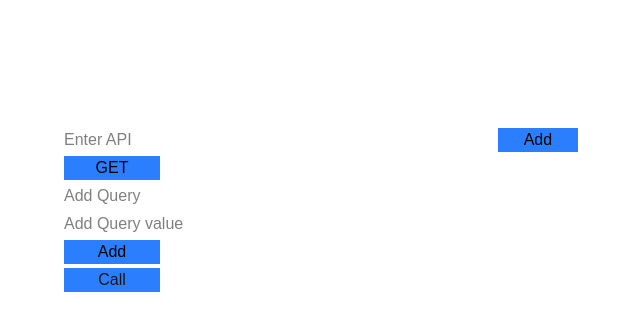
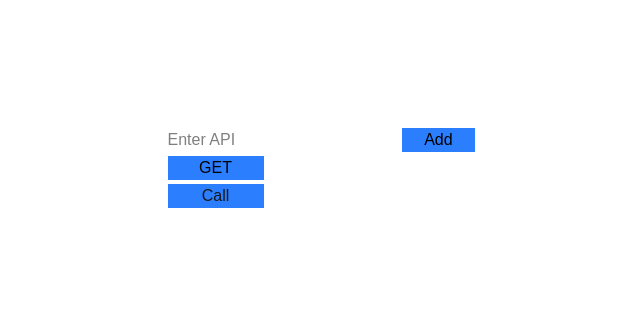
Before and after one commit to jowens1/my-app, a Next.js app: page / in a window 1280 px wide. Shown: the top 330 px of the page, without its empty margins (319-959 px from the left). Built offline with nearby package versions, Linux system fonts and the light colour scheme.

Commit message:
started moving get controls to child component

```diff
--- /dev/null
+++ b/app/api-tool/components/get.tsx
@@ -0,0 +1,32 @@
+"use client";
+
+type Props = {
+  onChange: (key: string | number, value: string | number) => void;
+  getQueryKey: string | number;
+  getQueryValue: string | number;
+};
+
+export const GetView = ({ onChange, getQueryKey, getQueryValue }: Props) => {
+  return (
+    <>
+      <input
+        placeholder="Add Query"
+        className="bg-white text-black w-full mt-1"
+        value={getQueryKey}
+        type="string"
+        onChange={(e) => {
+          onChange("key", e.target.value);
+        }}
+      />
+      <input
+        placeholder="Add Query value"
+        className="bg-white text-black w-full mt-1"
+        value={getQueryValue}
+        type="string"
+        onChange={(e) => {
+          onChange("value", e.target.value);
+        }}
+      />
+    </>
+  );
+};
--- a/app/api-tool/page.tsx
+++ b/app/api-tool/page.tsx
@@ -1,74 +1,94 @@
-"use client"
+"use client";
 
-import { useState, useEffect, useRef } from "react"
+import { useState, useEffect, useRef } from "react";
+
+import { GetView } from "./components/get";
 
 interface GetQuery {
-    query: string;
+  query: string | number;
   value: string | number;
 }
 
 export const APITool = () => {
-    const [inputAPI, setInputApi] = useState('')
-    const [apiMethod, setAPIMethod] = useState('')
-    const [callResponse, setCallResponse] = useState('')
+  const [inputAPI, setInputApi] = useState("");
+  const [apiMethod, setAPIMethod] = useState("");
+  const [callResponse, setCallResponse] = useState();
 
-    const [getQueryKey, setGetQueryKey] = useState('')
-    const [getQueryValue, setGetQueryValue] = useState<string | number>('')
-    const [getQueryKeyValue, setGetQueryKeyValue] = useState<GetQuery[]>([])
+  const [getQueryKey, setGetQueryKey] = useState<string | number>("");
+  const [getQueryValue, setGetQueryValue] = useState<string | number>("");
+  const [getQueryKeyValue, setGetQueryKeyValue] = useState<GetQuery[]>([]);
 
-    const [fullAPI, setFullAPI] = useState('')
+  const [fullAPI, setFullAPI] = useState("");
 
   useEffect(() => {
-        console.log('inputAPI', inputAPI)
-    }, [inputAPI])
+    console.log("inputAPI", inputAPI);
+  }, [inputAPI]);
 
   useEffect(() => {
-        console.log('apiMethod', apiMethod)
-    }, [apiMethod])
+    console.log("apiMethod", apiMethod);
+  }, [apiMethod]);
 
   useEffect(() => {
-        console.log('callResponse', callResponse)
-    }, [callResponse])
+    console.log("callResponse", callResponse);
+  }, [callResponse]);
 
   useEffect(() => {
-        console.log('getQueryKeyValue', getQueryKeyValue)
+    console.log("getQueryKeyValue", getQueryKeyValue);
+  }, [getQueryKeyValue]);
 
-    }, [getQueryKeyValue])
+  useEffect(() => {
+    console.log("getQueryKey", getQueryKey);
+  }, [getQueryKey]);
+
+  useEffect(() => {
+    console.log("getQueryValue", getQueryValue);
+  }, [getQueryValue]);
 
   const apiCall = async () => {
-        if (apiMethod === 'GET') {
+    if (apiMethod === "GET") {
       try {
-                const response = await fetch(fullAPI)
-                const data = await response.json()
-                setCallResponse(data)
-                console.log('data', data)
+        const response = await fetch(fullAPI);
+        const data = await response.json();
+        setCallResponse(data);
+        console.log("data", data);
       } catch (error) {
-                console.log('error', error)
+        console.log("error", error);
       } finally {
-                console.log('finally')
+        console.log("finally");
       }
     }
-
-    }
+  };
 
   const buildURL = () => {
-
-        let tempURL = '';
+    let tempURL = "";
     if (inputAPI.length > 0) {
-            tempURL = inputAPI
+      tempURL = inputAPI;
       if (getQueryKeyValue.length > 0) {
         getQueryKeyValue.map((qkv, i) => {
-                    tempURL = i === 0 ? `${tempURL}?${qkv.query}=${qkv.value}` : `${tempURL}&${qkv.query}=${qkv.value}`
-                })
+          tempURL =
+            i === 0
+              ? `${tempURL}?${qkv.query}=${qkv.value}`
+              : `${tempURL}&${qkv.query}=${qkv.value}`;
+        });
       }
     }
-        console.log('tempURL', tempURL)
-        setFullAPI(tempURL)
-    }
+    console.log("tempURL", tempURL);
+    setFullAPI(tempURL);
+  };
+
+  const handleQueryKeyValueInputs = (
+    key: string | number,
+    value: string | number,
+  ) => {
+    console.log("key", key);
+    console.log("value", value);
+    if (key === "key") setGetQueryKey(value);
+
+    if (key === "value") setGetQueryValue(value);
+  };
 
   return (
     <>
-
       <div>
         <div className="flex-row">
           <p>{fullAPI}</p>
@@ -80,18 +100,28 @@ export const APITool = () => {
             value={inputAPI}
             type="string"
             onChange={(e) => {
-                            setInputApi(e.target.value)
+              setInputApi(e.target.value);
             }}
           />
-                    <button className="bg-blue-500 text-black w-24" onClick={() => {
-                        console.log('TEST')
-                        buildURL()
-                    }}>Add</button>
+          <button
+            className="bg-blue-500 text-black w-24"
+            onClick={() => {
+              console.log("TEST");
+              buildURL();
+            }}
+          >
+            Add
+          </button>
         </div>
         <div>
-                    <button className="bg-blue-500 w-24 text-black mt-1 mr-1" onClick={() => {
-                        setAPIMethod('GET')
-                    }}>GET</button>
+          <button
+            className="bg-blue-500 w-24 text-black mt-1 mr-1"
+            onClick={() => {
+              setAPIMethod("GET");
+            }}
+          >
+            GET
+          </button>
           {/* <button className="bg-white text-black mt-1 mr-1" onClick={() => {
                         setAPIMethod('POST')
                     }}>POST</button>
@@ -102,34 +132,24 @@ export const APITool = () => {
                         setAPIMethod('DELETE')
                     }}>DELETE</button> */}
         </div>
-
         <div>
-                    <input
-                        placeholder="Add Query"
-                        className="bg-white text-black w-full mt-1"
-                        value={getQueryKey}
-                        type="string"
-                        onChange={(e) => {
-                            setGetQueryKey(e.target.value)
-                        }}
+          {apiMethod === "GET" && (
+            <GetView
+              onChange={handleQueryKeyValueInputs}
+              getQueryKey={getQueryKey}
+              getQueryValue={getQueryValue}
             />
-                    <input
-                        placeholder="Add Query value"
-                        className="bg-white text-black w-full mt-1"
-                        value={getQueryValue}
-                        type="string"
-                        onChange={(e) => {
-                            setGetQueryValue(e.target.value)
-                        }}
-                    />
-                    <button className="bg-blue-500 w-24 text-black mt-1 mr-1" onClick={() => {
-                        setGetQueryKeyValue([...getQueryKeyValue, { query: getQueryKey, value: getQueryValue }])
-                    }}>Add</button>
+          )}
         </div>
         <div>
-                    <button className="bg-blue-500 w-24 mt-1" onClick={() => apiCall()}>Call</button>
+          <button className="bg-blue-500 w-24 mt-1" onClick={() => apiCall()}>
+            Call
+          </button>
+        </div>
+        <div>
+          <p>{JSON.stringify(callResponse)}</p>
         </div>
       </div>
     </>
-    )
-}
+  );
+};
```
Lines whose indentation alone changed are shown as unchanged.
